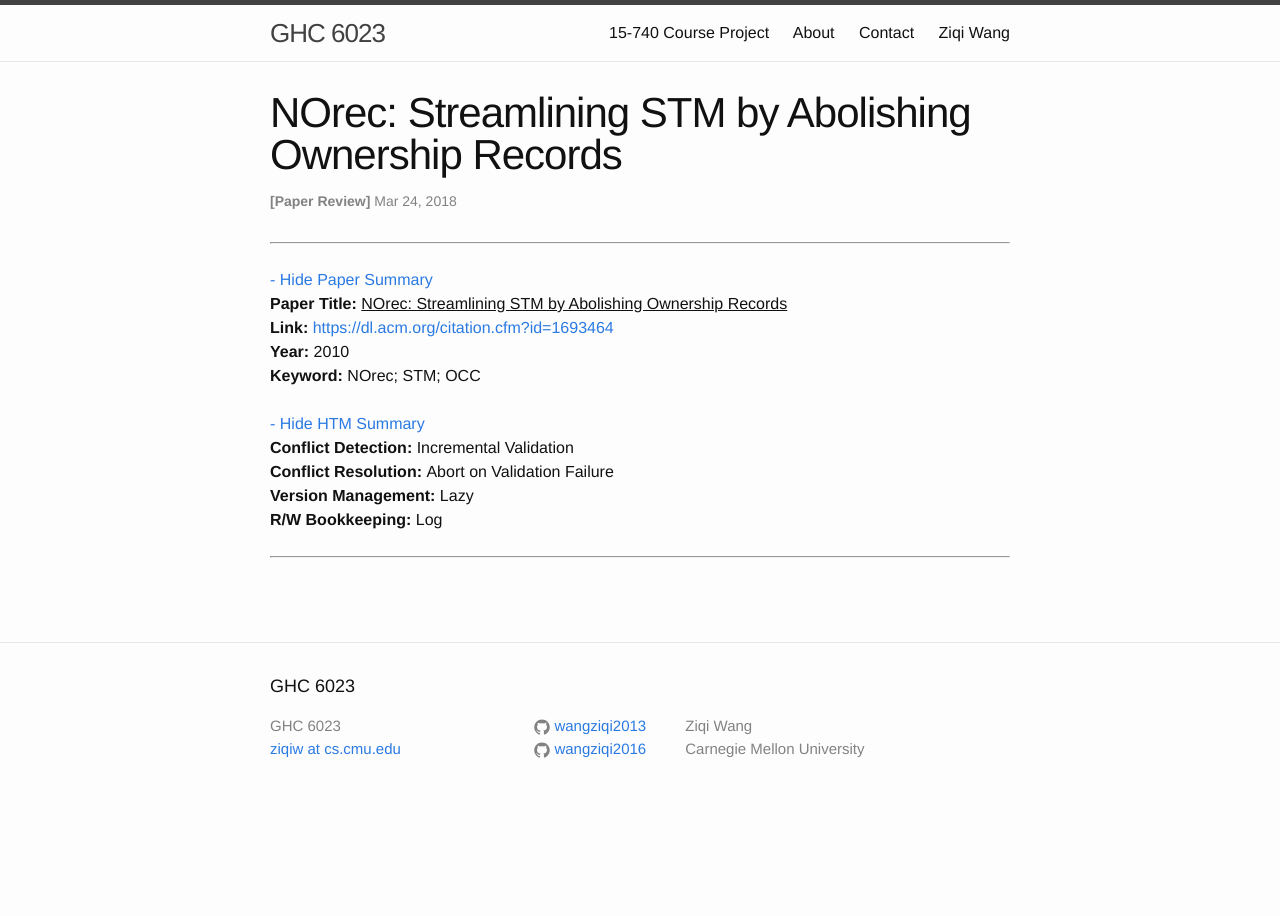
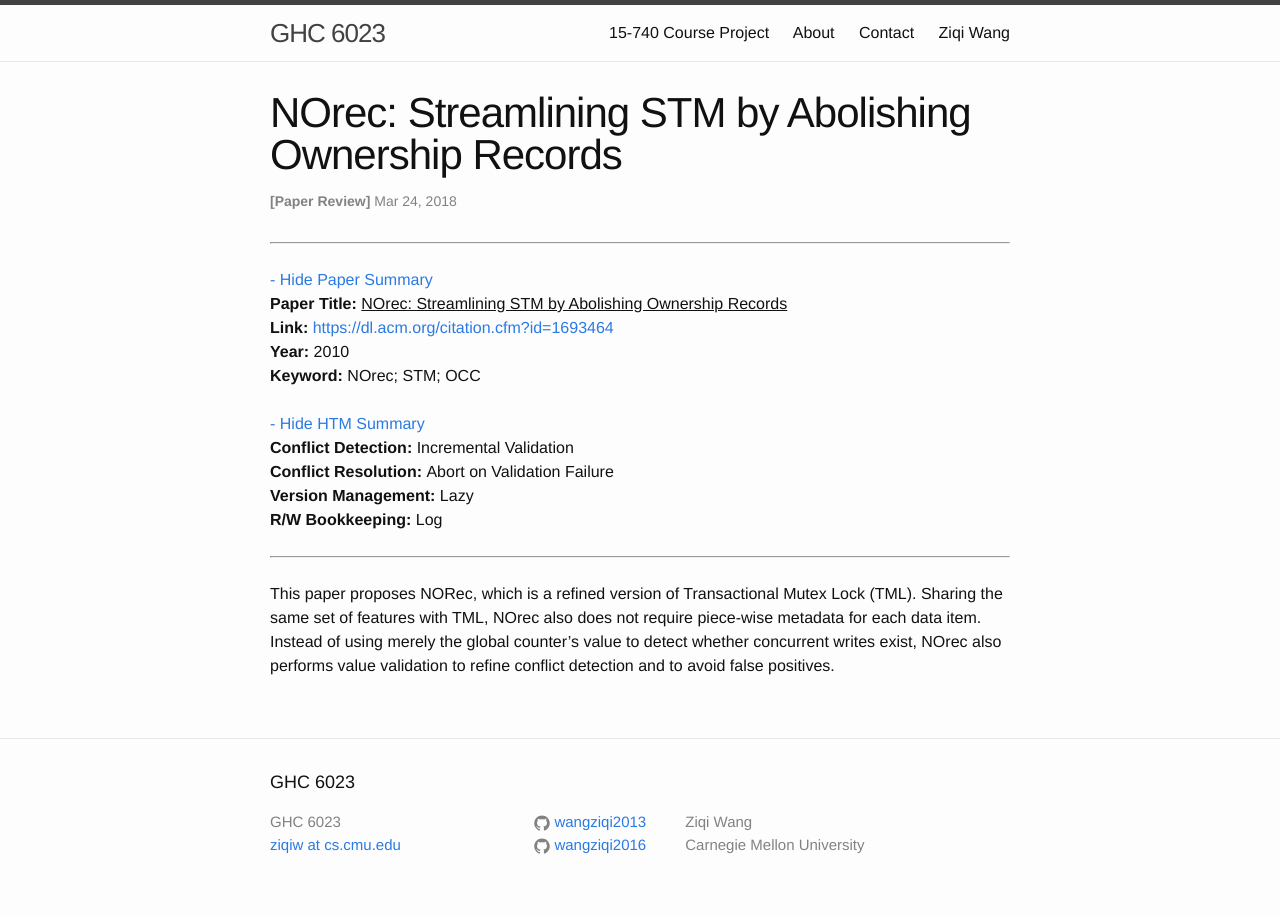
Before and after one commit to wangziqi2013/wangziqi2013.github.io, a Jekyll site: the page built from _posts/2018-03-24-NOrec-Streamlining-STM-by-Abolishing-Ownership-Records.markdown, in a window 1280 px wide. Built offline with Jekyll 4.4.1, drawn with Linux system fonts in a browser that asks for light colours.

Commit message:
First paragraph of NOrec

```diff
--- a/_posts/2018-03-24-NOrec-Streamlining-STM-by-Abolishing-Ownership-Records.markdown
+++ b/_posts/2018-03-24-NOrec-Streamlining-STM-by-Abolishing-Ownership-Records.markdown
@@ -12,3 +12,8 @@ htm_cd: Incremental Validation
 htm_cr: Abort on Validation Failure
 version_mgmt: Lazy
 ---
+
+This paper proposes NORec, which is a refined version of Transactional Mutex Lock (TML). Sharing the same set of
+features with TML, NOrec also does not require piece-wise metadata for each data item. Instead of using merely the
+global counter's value to detect whether concurrent writes exist, NOrec also performs value validation to refine
+conflict detection and to avoid false positives.
```
